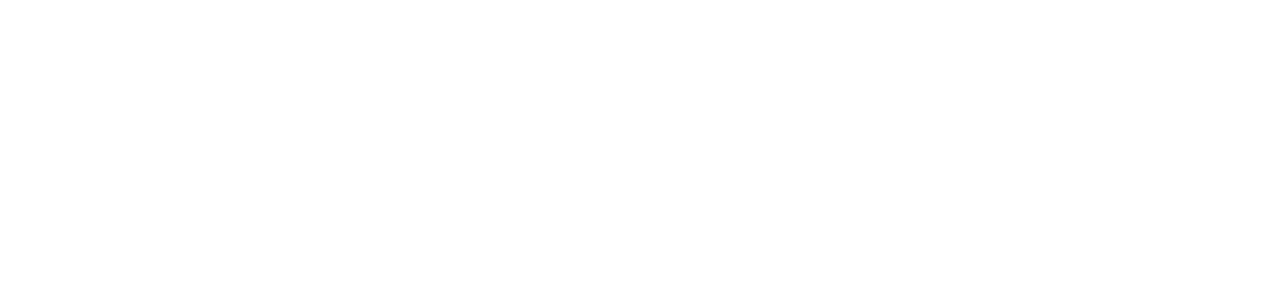
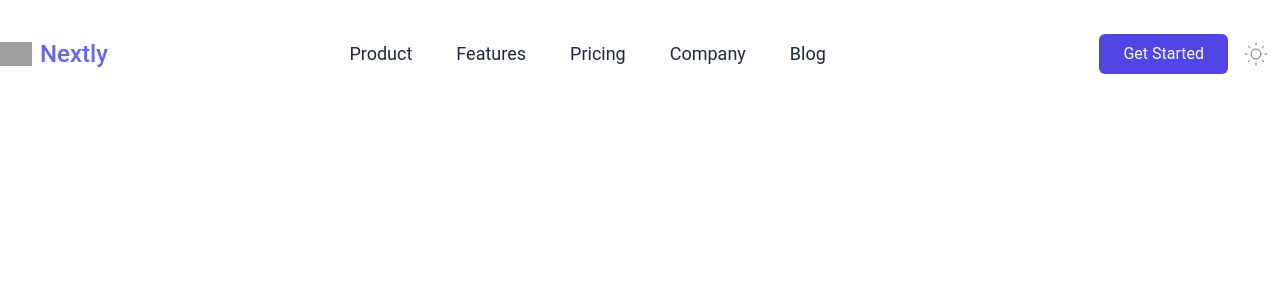
Before and after one commit to nexentra/spotitubemerge, a Next.js app in the folder ui/: page / in a window 1280 px wide. Shown: the top 300 px of the page. Built offline with nearby package versions, Linux system fonts and the light colour scheme; grey boxes are pictures that could not be loaded.

Commit message:
front page under development

```diff
--- /dev/null
+++ b/ui/src/components/ui/DarkSwitch.tsx
@@ -0,0 +1,53 @@
+import React, { useState, useEffect } from "react";
+import { useTheme } from "next-themes";
+
+const ThemeChanger = () => {
+  const [mounted, setMounted] = useState(false);
+  const { theme, setTheme } = useTheme();
+
+  // When mounted on client, now we can show the UI
+  useEffect(() => setMounted(true), []);
+
+  if (!mounted) return null;
+
+  return (
+    <div className="flex items-center">
+      {theme === "dark" ? (
+        <button
+          onClick={() => setTheme("light")}
+          className="text-gray-300 rounded-full outline-none focus:outline-none">
+          <span className="sr-only">Light Mode</span>
+
+          <svg
+            xmlns="http://www.w3.org/2000/svg"
+            className="w-5 h-5"
+            viewBox="0 0 20 20"
+            fill="currentColor">
+            <path d="M17.293 13.293A8 8 0 016.707 2.707a8.001 8.001 0 1010.586 10.586z" />
+          </svg>
+        </button>
+      ) : (
+        <button
+          onClick={() => setTheme("dark")}
+          className="text-gray-500 rounded-full outline-none focus:outline-none focus-visible:ring focus-visible:ring-gray-100 focus:ring-opacity-20">
+          <span className="sr-only">Dark Mode</span>
+          <svg
+            xmlns="http://www.w3.org/2000/svg"
+            width="24"
+            height="24"
+            viewBox="0 0 24 24"
+            fill="none"
+            stroke="currentColor"
+            strokeWidth="1"
+            strokeLinecap="round"
+            strokeLinejoin="round">
+            <circle cx="12" cy="12" r="5" />
+            <path d="M12 1v2M12 21v2M4.2 4.2l1.4 1.4M18.4 18.4l1.4 1.4M1 12h2M21 12h2M4.2 19.8l1.4-1.4M18.4 5.6l1.4-1.4" />
+          </svg>
+        </button>
+      )}
+    </div>
+  );
+};
+
+export default ThemeChanger;
--- /dev/null
+++ b/ui/src/components/ui/navbar.tsx
@@ -0,0 +1,103 @@
+import Link from "next/link";
+import ThemeChanger from "./DarkSwitch";
+import Image from "next/image"
+import { Disclosure } from "@headlessui/react";
+
+const Navbar = () => {
+  const navigation = [
+    "Product",
+    "Features",
+    "Pricing",
+    "Company",
+    "Blog",
+  ];
+
+  return (
+    <div className="w-full">
+      <nav className="container relative flex flex-wrap items-center justify-between p-8 mx-auto lg:justify-between xl:px-0">
+        {/* Logo  */}
+        <Disclosure>
+          {({ open }:any) => (
+            <>
+              <div className="flex flex-wrap items-center justify-between w-full lg:w-auto">
+                <Link href="/">
+                  <span className="flex items-center space-x-2 text-2xl font-medium text-indigo-500 dark:text-gray-100">
+                    <span>
+                      <Image
+                        src="/img/logo.svg"
+                        alt="N"
+                        width="32"
+                        height="32"
+                        className="w-8"
+                      />
+                    </span>
+                    <span>Nextly</span>
+                  </span>
+                </Link>
+
+                <Disclosure.Button
+                  aria-label="Toggle Menu"
+                  className="px-2 py-1 ml-auto text-gray-500 rounded-md lg:hidden hover:text-indigo-500 focus:text-indigo-500 focus:bg-indigo-100 focus:outline-none dark:text-gray-300 dark:focus:bg-trueGray-700">
+                  <svg
+                    className="w-6 h-6 fill-current"
+                    xmlns="http://www.w3.org/2000/svg"
+                    viewBox="0 0 24 24">
+                    {open && (
+                      <path
+                        fillRule="evenodd"
+                        clipRule="evenodd"
+                        d="M18.278 16.864a1 1 0 0 1-1.414 1.414l-4.829-4.828-4.828 4.828a1 1 0 0 1-1.414-1.414l4.828-4.829-4.828-4.828a1 1 0 0 1 1.414-1.414l4.829 4.828 4.828-4.828a1 1 0 1 1 1.414 1.414l-4.828 4.829 4.828 4.828z"
+                      />
+                    )}
+                    {!open && (
+                      <path
+                        fillRule="evenodd"
+                        d="M4 5h16a1 1 0 0 1 0 2H4a1 1 0 1 1 0-2zm0 6h16a1 1 0 0 1 0 2H4a1 1 0 0 1 0-2zm0 6h16a1 1 0 0 1 0 2H4a1 1 0 0 1 0-2z"
+                      />
+                    )}
+                  </svg>
+                </Disclosure.Button>
+
+                <Disclosure.Panel className="flex flex-wrap w-full my-5 lg:hidden">
+                  <>
+                    {navigation.map((item, index) => (
+                      <Link key={index} href="/" className="w-full px-4 py-2 -ml-4 text-gray-500 rounded-md dark:text-gray-300 hover:text-indigo-500 focus:text-indigo-500 focus:bg-indigo-100 dark:focus:bg-gray-800 focus:outline-none">
+                          {item}
+                      </Link>
+                    ))}
+                    <Link href="/" className="w-full px-6 py-2 mt-3 text-center text-white bg-indigo-600 rounded-md lg:ml-5">
+                        Get Started
+                    </Link>
+                  </>
+                </Disclosure.Panel>
+              </div>
+            </>
+          )}
+        </Disclosure>
+
+        {/* menu  */}
+        <div className="hidden text-center lg:flex lg:items-center">
+          <ul className="items-center justify-end flex-1 pt-6 list-none lg:pt-0 lg:flex">
+            {navigation.map((menu, index) => (
+              <li className="mr-3 nav__item" key={index}>
+                <Link href="/" className="inline-block px-4 py-2 text-lg font-normal text-gray-800 no-underline rounded-md dark:text-gray-200 hover:text-indigo-500 focus:text-indigo-500 focus:bg-indigo-100 focus:outline-none dark:focus:bg-gray-800">
+                    {menu}
+                </Link>
+              </li>
+            ))}
+          </ul>
+        </div>
+
+        <div className="hidden mr-3 space-x-4 lg:flex nav__item">
+          <Link href="/" className="px-6 py-2 text-white bg-indigo-600 rounded-md md:ml-5">
+              Get Started
+          </Link>
+
+          <ThemeChanger />
+        </div>
+      </nav>
+    </div>
+  );
+}
+
+export default Navbar;
--- a/ui/src/pages/index.tsx
+++ b/ui/src/pages/index.tsx
@@ -1,10 +1,22 @@
 import { useState, useEffect } from "react";
 import axios from "axios";
 import Link from "next/link";
+import Head from "next/head";
+import Navbar from "@/components/ui/navbar";
 
 export default function Home() {
   return (
     <>
+    <Head>
+        <title>Spotitubemerge - Merge your playlists in few clicks!!</title>
+        <meta
+          name="description"
+          content="Spotitubemerge is a simple web app that allows you to merge your Spotify and Youtube playlists in few clicks!!"
+        />
+        <link rel="icon" href="/favicon.ico" />
+      </Head>
+
+      <Navbar/>
 
     </>
   );
```
